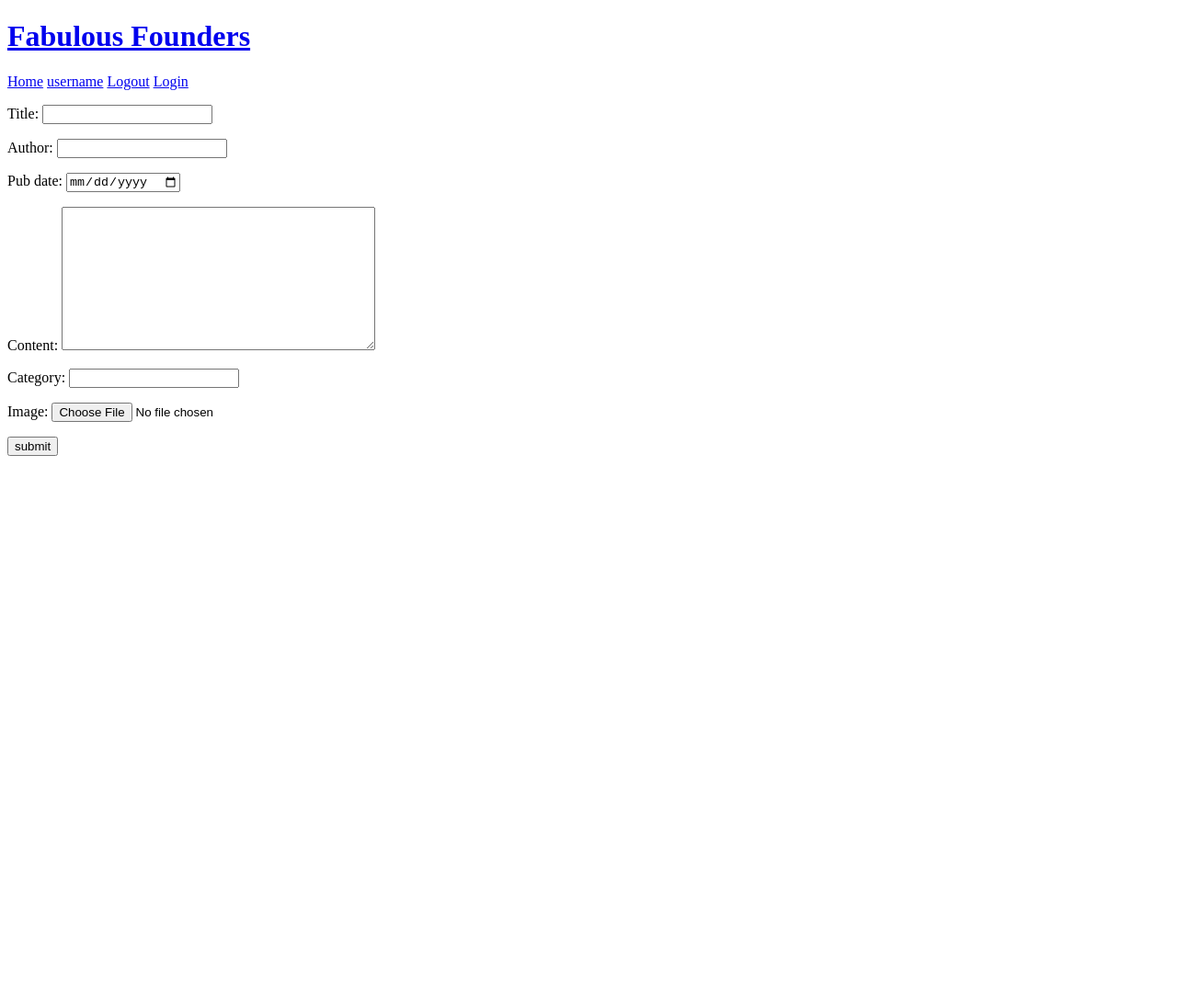
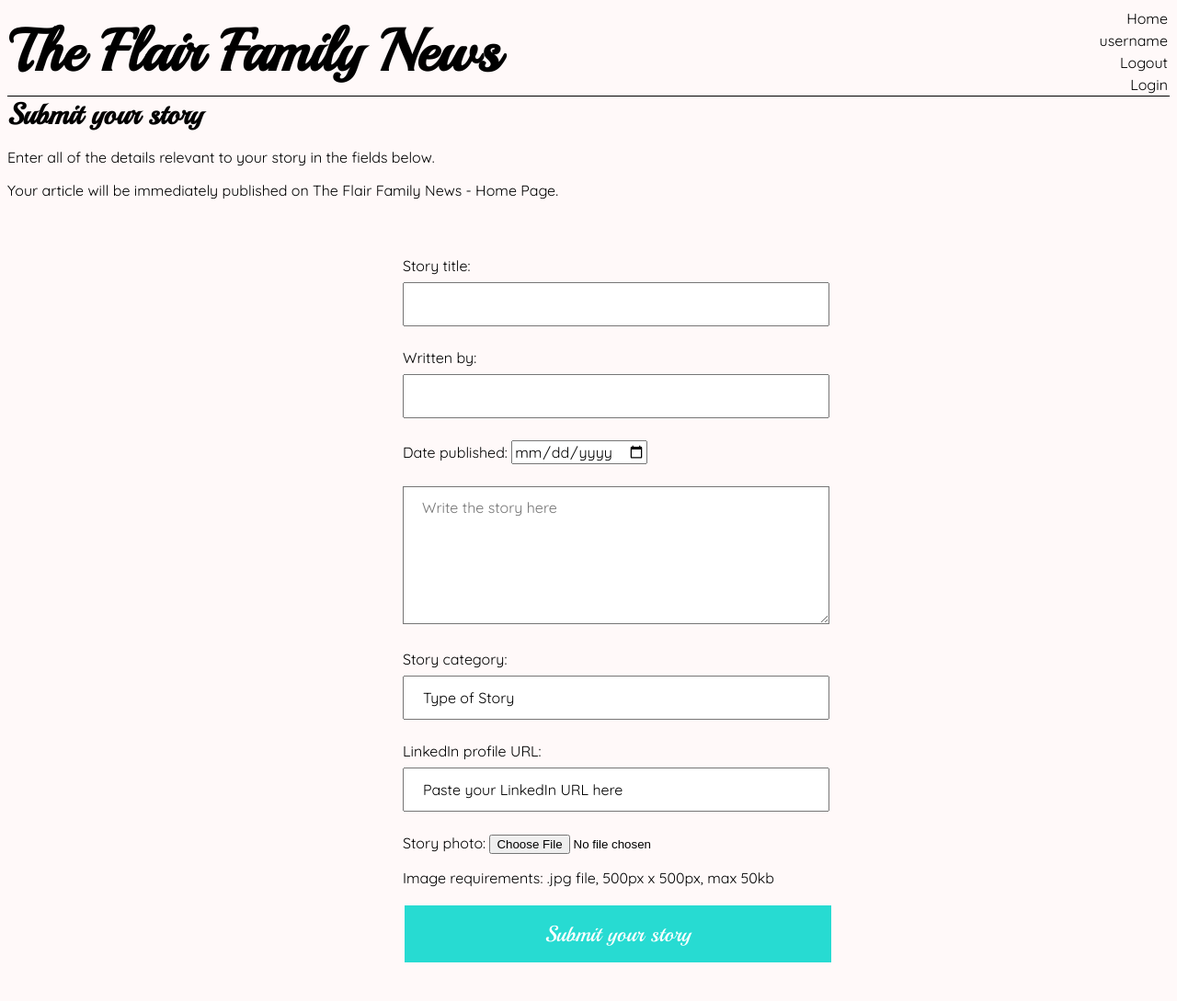
Before and after one commit to Jcat7414/django-project-2, a Django app: page /news/add-story/ in a window 1280 px wide. Shown: the whole page at 92% size. Before the commit the page ends 800 px from the top, so only its background shows below. Run offline with Django 3.2, Linux system fonts and the light colour scheme.

Commit message:
Form styling done

```diff
--- a/she_codes_news/news/forms.py
+++ b/she_codes_news/news/forms.py
@@ -6,12 +6,23 @@ from .models import NewsStory
 class StoryForm(ModelForm):
     class Meta:
         model = NewsStory
-        fields = ['title', 'author', 'pub_date', 'content', 'category', 'image']
+        fields = ['title', 'author', 'pub_date', 'content', 'category', 'linkedin_url', 'image']
+        # labels = {
+        #     for field in Meta.fields
+        #         Meta.labels[fields] = Meta.model._meta.get_field(fields).verbose_name.title()
+        # }
         widgets = {
-            'pub_date': forms.DateInput(format=('%m/%d/%Y'),
-            attrs={'class':'form-control', 'placeholder':'Select a date',
-            'type':'date'}),
+            'title': forms.TextInput(attrs={'class': 'form-input'}),
+            'author': forms.TextInput(attrs={'class': 'form-input'}),
+            'pub_date': forms.DateInput(format=('%m/%d/%Y'), attrs={'class':'form-input', 'placeholder':'Select a date', 'type':'date'}),
+            'content': forms.Textarea(attrs={'class': 'form-input', 'placeholder': 'Write the story here'}),
+            'category': forms.TextInput(attrs={'class': 'form-input', 'placeholder': 'Type of Story'}),
+            'linkedin_url': forms.TextInput(attrs={'class': 'form-input', 'placeholder': 'Paste your LinkedIn URL here'}),
+            # 'image': forms.ImageField(attrs={'class': 'form-control'}),
         }
+
+
+
 
 # class ImageForm(ModelForm):
 #     # form for the image model
--- a/she_codes_news/news/models.py
+++ b/she_codes_news/news/models.py
@@ -1,21 +1,50 @@
 from django.db import models
 from django.utils import timezone
+from django.forms import ModelForm
+
+
+
+class Family(models.Model):
+    FOUNDER = "Founder"
+    PARTNER = "Partner"
+    MENTOR = "Mentor"
+    TEAM = "Team"
+    ADVOCATE = "Advocate"
+    FAMILY_TYPE = [
+        (FOUNDER, "Founder"),
+        (PARTNER, "Partner"),
+        (MENTOR, "Mentor"),
+        (TEAM, "Flair Team"),
+        (ADVOCATE, "Advocate")
+    ]
+    type = models.CharField(max_length=20, choices=FAMILY_TYPE, default=FOUNDER)
+
+    def get_queryset(self):
+            '''Return all family types.'''
+            return self.type()
+
+    # def __str__(self):
+    #     return self.type
 
 class NewsStory(models.Model):
     # created_at = models.DateTimeField(auto_now_add=True, story_name="Created at")
     # updated_at = models.DateTimeField(auto_now=True, story_name="Updated at")
-    title = models.CharField(max_length=200)
-    author = models.CharField(max_length=200)
-    pub_date = models.DateTimeField()
-    category = models.CharField(max_length=50)
-    content = models.TextField()
-    image = models.ImageField(upload_to='static/news/images', default="placeholder-1.jpg")
+    title = models.CharField(max_length=200, verbose_name="story title")
+    author = models.CharField(max_length=200, verbose_name="written by")
+    pub_date = models.DateTimeField(verbose_name="date published")
+    category = models.CharField(max_length=20, verbose_name="story category", default='Type of Story')
+    content = models.TextField(verbose_name="")
+    linkedin_url = models.CharField(max_length=200, verbose_name="linkedIn profile URL", default="Paste your LinkedIn URL here")
+    image = models.ImageField(upload_to='story/images', verbose_name="story photo", default="placeholder-1.jpg")
     @property
     def better_date(self):
         if self.pub_date:
             return self.pub_date.strftime("%d %b %Y")
         else:
             return "no_date"
+    # @formname
+    # def get_verbose_name(object):
+    #     return object._meta.verbose_name
 
 # class Image(models.Model):
 #     title = models.CharField(max_length=50)
--- a/she_codes_news/news/static/news/styles.css
+++ b/she_codes_news/news/static/news/styles.css
@@ -1,7 +1,4 @@
-
-html {
-    font-family: 'Open Sans', sans-serif;
-}
+@import url('https://fonts.googleapis.com/css2?family=Open+Sans:wght@300&family=Playball&family=Quicksand:wght@400;700&display=swap')
 
 .story-card {
     margin: 2px;
--- a/she_codes_news/news/templates/news/createStory.html
+++ b/she_codes_news/news/templates/news/createStory.html
@@ -1,17 +1,21 @@
 {% extends "base.html" %}
 
 {% block content %}
+<div class="new-story-page">
+    <h3>Submit your story</h3>
+    <p>Enter all of the details relevant to your story in the fields below.</p>
+    <p>Your article will be immediately published on The Flair Family News - Home Page.</p>
+</div>
 
-<form action ="" method="post" enctype="multipart/form-data">
-    {% csrf_token %}
-    {{ form.as_p }}
-    <input type="submit" value="submit">
-
-</form>
-
-{% if img_obj %}
-    <h3>Successfully uploaded: {{img_obj.title}}</h3>
-    <img src="{{ img_obj.image.url}}" alt="connect" style="max-height:300px">
-{% endif %}
+<div class="new-form">
+    <form action ="" method="post" enctype="multipart/form-data">
+        {% csrf_token %}
+        <div class="form-fields">
+            {{ form.as_p }}
+        <p>Image requirements: .jpg file, 500px x 500px, max 50kb</p>
+        <button type="submit" id="form-button">Submit your story</button>
+        </div>
+    </form>
+</div>
 
 {% endblock %}
--- a/she_codes_news/news/views.py
+++ b/she_codes_news/news/views.py
@@ -11,8 +11,7 @@ class IndexView(generic.ListView):
 
     def get_queryset(self):
         '''Return all news stories.'''
-        # this line does not impact the display order
-        return NewsStory.objects.order_by('-pub_date')
+        return NewsStory.objects.all()
 
     def get_context_data(self, **kwargs):
         context = super().get_context_data(**kwargs)
--- a/she_codes_news/static/styles.css
+++ b/she_codes_news/static/styles.css
@@ -1,7 +1,8 @@
-@import url('https://fonts.googleapis.com/css2?family=Open+Sans:wght@300&family=Playball&display=swap'');
+@import url('https://fonts.googleapis.com/css2?family=Open+Sans:wght@300&family=Playball&family=Quicksand:wght@400;700&display=swap');
 
 body {
-    background-color: rgb(240, 239, 239);
+    background-color: #fff9f9;
+    font-family: 'Quicksand', sans-serif;
 }
 
 header {
@@ -29,6 +30,7 @@ h2 {
 h3 {
     font-size: 2rem;
     margin: 0;
+    font-family: 'Playball', cursive;
 }
 
 #header-text {
@@ -50,5 +52,67 @@ a {
 }
 
 a, p {
-    font-family: 'Open Sans', sans-serif;
+    font-family: 'Quicksand', sans-serif;
 }
+
+.new-story-page {
+    display: block;
+}
+
+.new-form {
+    display: flex;
+    justify-content: center;
+    width: 100%;
+}
+
+.form-fields {
+    padding: 30px;
+    width: 100%;
+}
+
+.form-input[type=text] {
+    font-family: 'Quicksand', sans-serif;
+    font-size: medium;
+    padding: 12px 20px;
+    margin: 8px 0;
+    width: 100%;
+    box-sizing: border-box;
+}
+
+.form-input[type=date] {
+    font-family: 'Quicksand', sans-serif;
+    font-size: medium;
+}
+
+textarea {
+    width: 100%;
+    height: 150px;
+    padding: 12px 20px;
+    margin: 8px 0;
+    box-sizing: border-box;
+    background-color: #ffffff;
+    font-family: 'Quicksand', sans-serif;
+    font-size: medium;
+
+}
+
+button {
+    width: 100%;
+    background-color: #27dbd2;
+    border: none;
+    color: white;
+    padding: 16px 32px;
+    text-decoration: none;
+    margin: 4px 2px;
+    cursor: pointer;
+    font-family: 'Playball', cursive;
+    font-size: x-large;
+}
+
+select {
+    width: 100%;
+    padding: 16px 20px;
+    border: none;
+    border-radius: 4px;
+    background-color: #ffffff;
+}
--- a/she_codes_news/templates/base.html
+++ b/she_codes_news/templates/base.html
@@ -5,10 +5,10 @@
 <html lang="en">
     <head>
         <meta charset="utf-8">
-        <title>Fabulous Founders</title>
+        <title>The Flair Family News</title>
         <meta name="description" content="">
         <meta name="author" content="Joy Taylor">
-        <link href="https://fonts.googleapis.com/css2?family=Open+Sans:wght@300&family=Playball&display=swap" rel="stylesheet">
+        <link href="https://fonts.googleapis.com/css2?family=Open+Sans:wght@300&family=Playball&family=Quicksand:wght@400;700&display=swap" rel="stylesheet">
         <link rel="stylesheet" type="text/css" href="{% static 'styles.css' %}">
         {% block stylesheets %}{% endblock %}
     </head>
@@ -17,7 +17,7 @@
         <header>
             <div id="header-text">
                 <a id="header-link" href="{% url 'news:index' %}">
-                    <h1>Fabulous Founders</h1>
+                    <h1>The Flair Family News</h1>
                 </a>
             </div>
             <!-- include nav here -->
```
Also changed, not shown: she_codes_news/news/templates/news/storyCard.html (+7 -0 lines), she_codes_news/media/static/news/images/Joy_Taylor_-_profile_photo_-_square_1000x1000.jpg (added), she_codes_news/news/migrations/0009_auto_20200822_1743.py (added), she_codes_news/news/migrations/0010_auto_20200822_2157.py (added), she_codes_news/news/migrations/0011_auto_20200823_1018.py (added), she_codes_news/news/migrations/0012_auto_20200823_1038.py (added).
